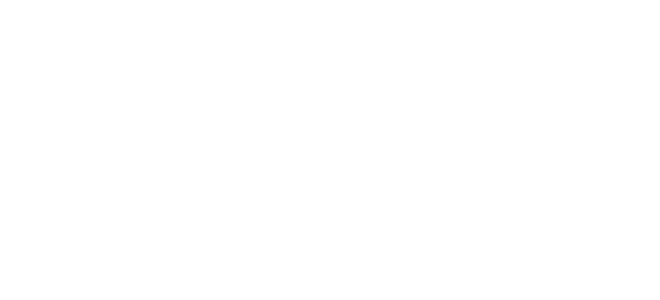
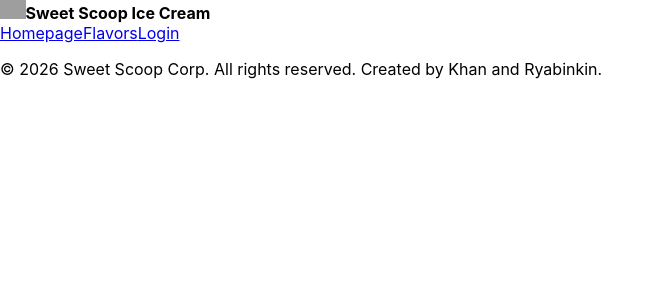
Before and after one commit to SokolLonely/ensf381a3, a React (Create React App) app: page /flavors in a window 1280 px wide. Before the commit this address had no page. Shown: the top 300 px of the page, without its empty margins (0-660 px from the left). Built offline with nearby package versions, Linux system fonts and the light colour scheme; grey boxes are pictures that could not be loaded.

Commit message:
3 pages min setup

```diff
--- a/src/App.js
+++ b/src/App.js
@@ -2,16 +2,16 @@
 import './App.css';
 import { BrowserRouter, Routes, Route } from "react-router-dom";
 import Homepage from "./components/Homepage";
-// import FlavorsPage from "./components/FlavorsPage";
-// import LoginPage from "./components/LoginPage";
+import Flavors from "./components/FlavorsPage";
+import LoginPage from "./components/LoginPage";
 
 function App() {
   return (
     <BrowserRouter>
       <Routes>
         <Route path="/" element={<Homepage />} />
-        {/* <Route path="/flavors" element={<FlavorsPage />} />
-        <Route path="/login" element={<LoginPage />} /> */}
+        <Route path="/flavors" element={<Flavors />} />
+        <Route path="/login" element={<LoginPage />} />
       </Routes>
     </BrowserRouter>
   );
--- /dev/null
+++ b/src/components/FlavorsPage.js
@@ -0,0 +1,12 @@
+import Header from "./Header";
+import Footer from "./Footer";
+function Flavors() {
+  return (
+    <div>
+      <Header />
+      <Footer />
+    </div>
+  );
+}
+
+export default Flavors;
--- /dev/null
+++ b/src/components/LoginPage.js
@@ -0,0 +1,12 @@
+import Header from "./Header";
+import Footer from "./Footer";
+function Login() {
+  return (
+    <div>
+      <Header />
+      <Footer />
+    </div>
+  );
+}
+
+export default Login;
```
